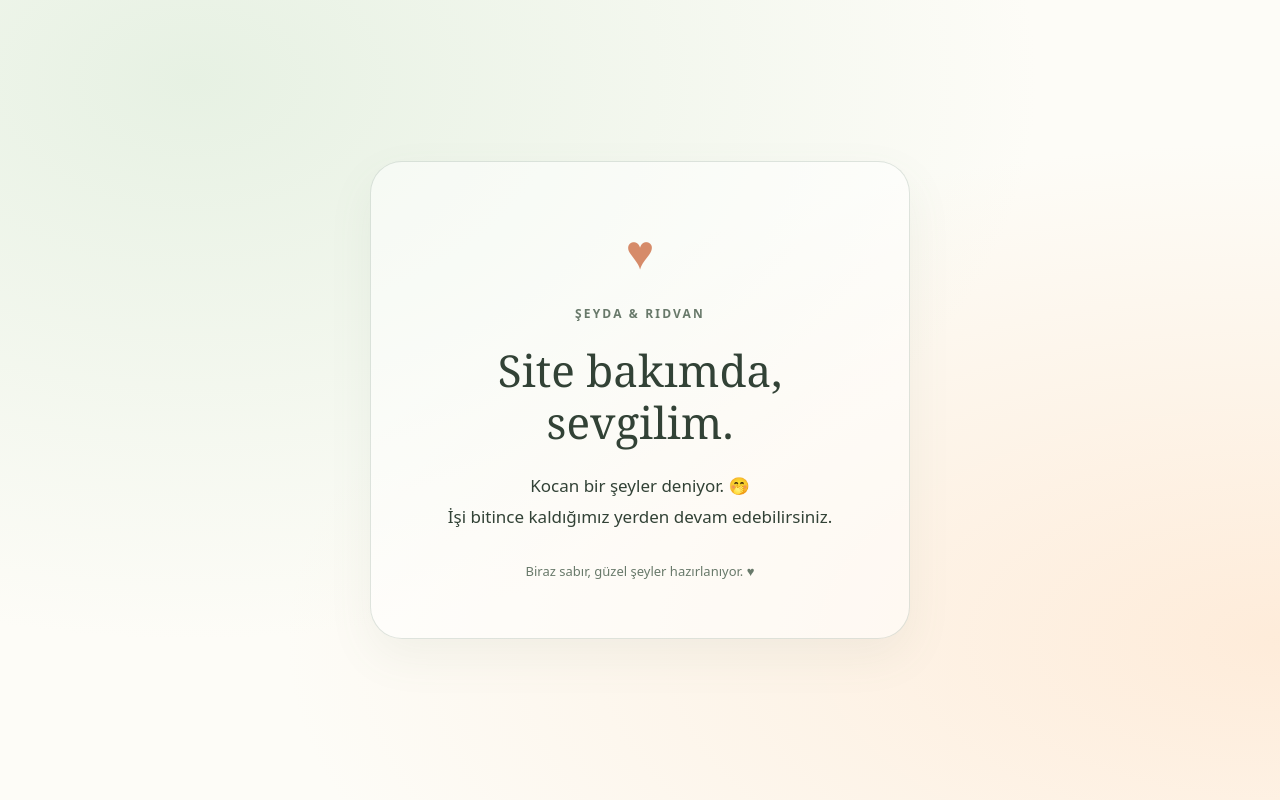
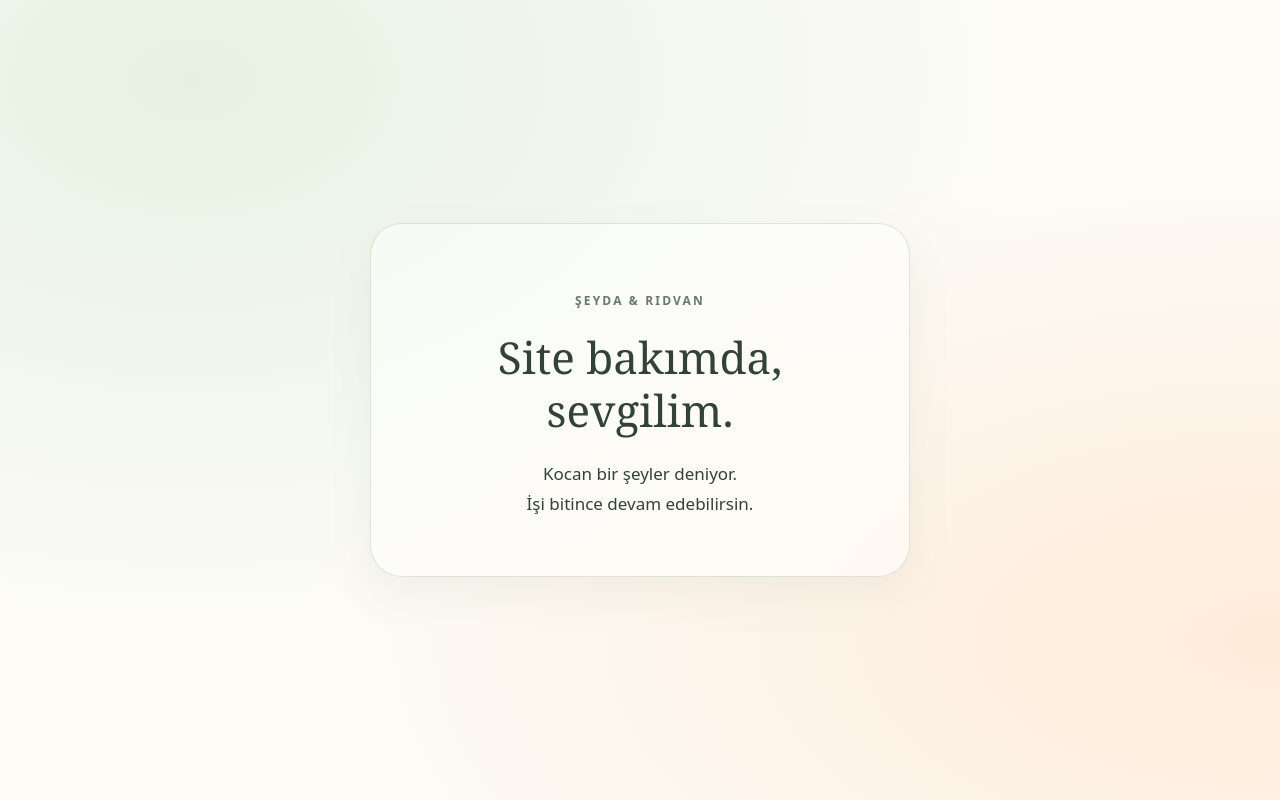
Before and after one commit to r6ven/geri-say-m, a Flask app: template countdown_site_render_ready/countdown_site/templates/maintenance.html in a window 1280 px wide. Run offline with Flask 3, Linux system fonts and the light colour scheme; the template is opened without the code that fills it, so the values that code supplies are empty.

Commit message:
Simplify maintenance message and remove emoji

```diff
--- a/countdown_site_render_ready/countdown_site/templates/maintenance.html
+++ b/countdown_site_render_ready/countdown_site/templates/maintenance.html
@@ -9,11 +9,9 @@
 </head>
 <body>
   <main class="maintenance-card">
-    <div class="heart" aria-hidden="true">♥</div>
     <p class="eyebrow">ŞEYDA &amp; RIDVAN</p>
     <h1>Site bakımda, sevgilim.</h1>
-    <p class="message">Kocan bir şeyler deniyor. 🤭<br>İşi bitince kaldığımız yerden devam edebilirsiniz.</p>
-    <p class="footnote">Biraz sabır, güzel şeyler hazırlanıyor. ♥</p>
+    <p class="message">Kocan bir şeyler deniyor.<br>İşi bitince devam edebilirsin.</p>
   </main>
 </body>
 </html>
```
